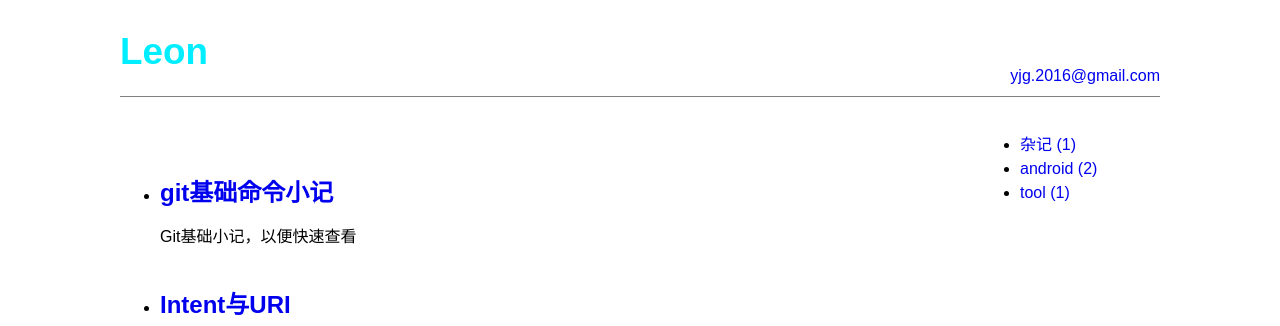
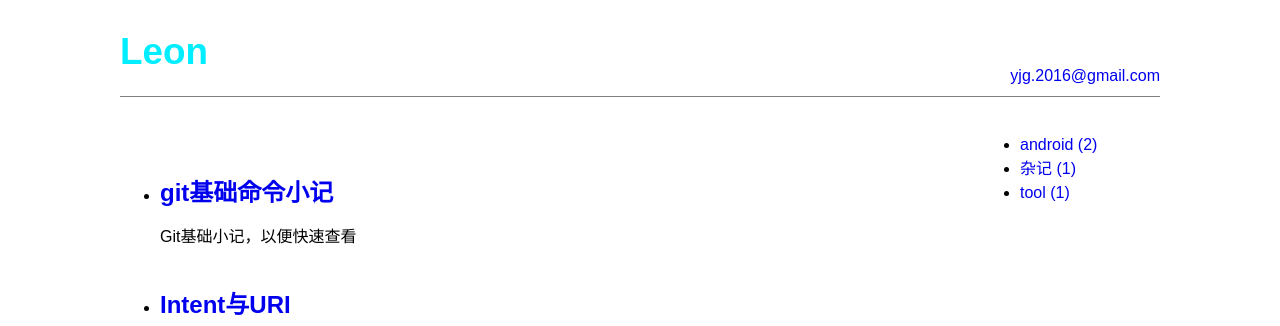
Before and after one commit to leongithub/blog, a Jekyll site: the page built from index.html, in a window 1280 px wide. Shown: the top 326 px of the page. Built offline with Jekyll 4.4.1, drawn with Linux system fonts in a browser that asks for light colours.

Commit message:
sort category

```diff
--- a/_includes/sidenav-category.html
+++ b/_includes/sidenav-category.html
@@ -4,7 +4,7 @@
      category -> miscellany [post]多个博客
 -->
 <ul>
-  {% assign cs = site.categories %}
+  {% assign cs = site.categories | sort %}
   {% for category in cs %}
   <li>
     <a href="{{ site.baseurl }}/{{ category[0] }}/">
```
